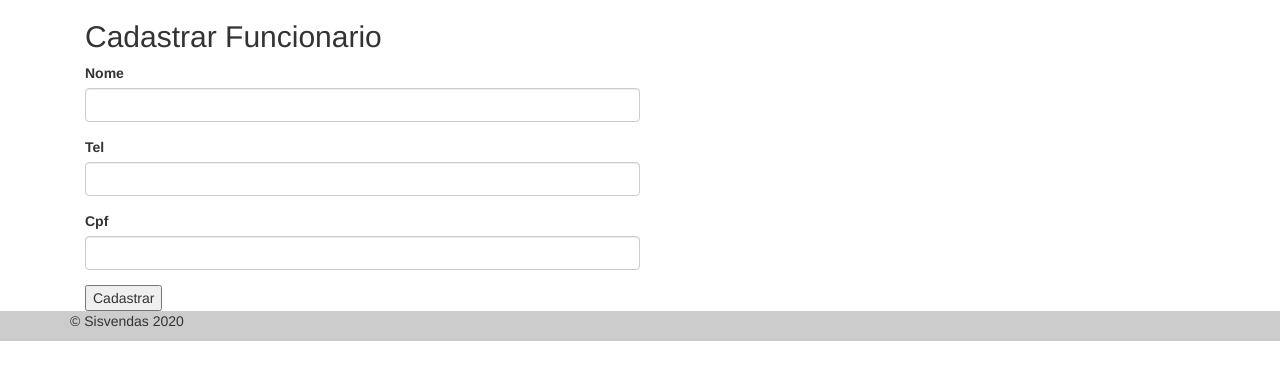
After one commit to leandrodsn/sisvendas, a Yii app: template views/site/cadastrar-funcionario.php in a window 1280 px wide. The commit adds this page. Shown: the top 380 px of the page. Run offline with PHP 8.4 and a stand-in for Yii, Linux system fonts and the light colour scheme; the template is opened without the code that fills it, so the values that code supplies are empty; form fields are guessed from the names that the template uses; some libraries are stand-ins or nearby versions.

Commit message:
Implementa cadastro e listagem de funcionarios

```diff
--- a/views/layouts/main.php
+++ b/views/layouts/main.php
@@ -44,8 +44,17 @@ AppAsset::register($this);
                 'label' => 'Produto',
                 'items' =>
                 [
-                    ['label' => 'cadastrar', 'url' => ['cadastro-produto']],
+                    ['label' => 'cadastrar', 'url' => ['cadastrar-produto']],
                     ['label' => 'todos', 'url' => ['produtos']],
+                ]
+
+            ],
+            [
+                'label' => 'Funcionario',
+                'items' =>
+                [
+                    ['label' => 'cadastrar', 'url' => ['cadastrar-funcionario']],
+                    ['label' => 'todos', 'url' => ['funcionarios']],
                 ]
 
             ],
--- /dev/null
+++ b/views/site/cadastrar-funcionario.php
@@ -0,0 +1,44 @@
+<?php
+use yii\helpers\Html;
+use yii\widgets\ActiveForm;
+$this->title = 'Cadastro de Funcionarios';
+?>
+<div class="site-content mb-4">
+	<div class="container">
+		<h2 class="title">Cadastrar Funcionario</h2>
+		<div class="form-container">
+			<?php
+				$form = ActiveForm::begin([
+				'id'=>"create-func-form",
+				'method' => 'POST',
+				'enableAjaxValidation' => false
+			]); ?>
+				<div class="row">
+					<div class="col-md-6">
+						<?=$form->field($funcForm, 'nome')->textInput()?>
+					</div>
+				</div>
+
+				<div class="row">
+					<div class="col-md-6">
+						<?=$form->field($funcForm, 'tel')->widget(\yii\widgets\MaskedInput::className(),[
+							'name'=>'masked-input',
+							'mask' => ['(99) 99999-9999', '(99) 99999-9999']
+						])?>
+					</div>
+				</div>
+
+				<div class="row">
+					<div class="col-md-6">
+						<?=$form->field($funcForm, 'cpf')->widget(\yii\widgets\MaskedInput::className(),[
+							'name'=>'masked-input',
+							'mask' => '999.999.999-99'
+						])?>
+					</div>
+				</div>
+
+				<?= Html::submitButton('Cadastrar', ['options' => ['class'=> 'btn btn-primary']])  ?>
+			<?php ActiveForm::end(); ?>
+		</div>
+	</div>
+</div>
--- a/views/site/index.php
+++ b/views/site/index.php
@@ -14,7 +14,6 @@ $this->title = 'Sisvendas';
     	<div class="wrapper-price">
     		<h1 class="btn btn-primary"> Total: <span class="badge badge-light badge-price">R$ 0,0</span></h1>
     	</div>
-    	<div class="tab-price">0</div>
 		<?php ActiveForm::begin(['id' => 'form-venda', 'action' => 'site/venda'])?>
 		<?= GridView::widget([
 	        'dataProvider' => $provider,
@@ -22,7 +21,7 @@ $this->title = 'Sisvendas';
 	        'columns' => [
 	            [
 	            	'class' => 'yii\grid\CheckboxColumn',
-	            	'multiple' => true
+	            	'multiple' => false
 	        	],
 	            'name',
 	           	[
```
Also changed, not shown: controllers/SiteController.php (+35 -1 lines), models/Funcionario.php (+4 -4 lines), views/site/funcionarios.php (added, +25 -0 lines).
